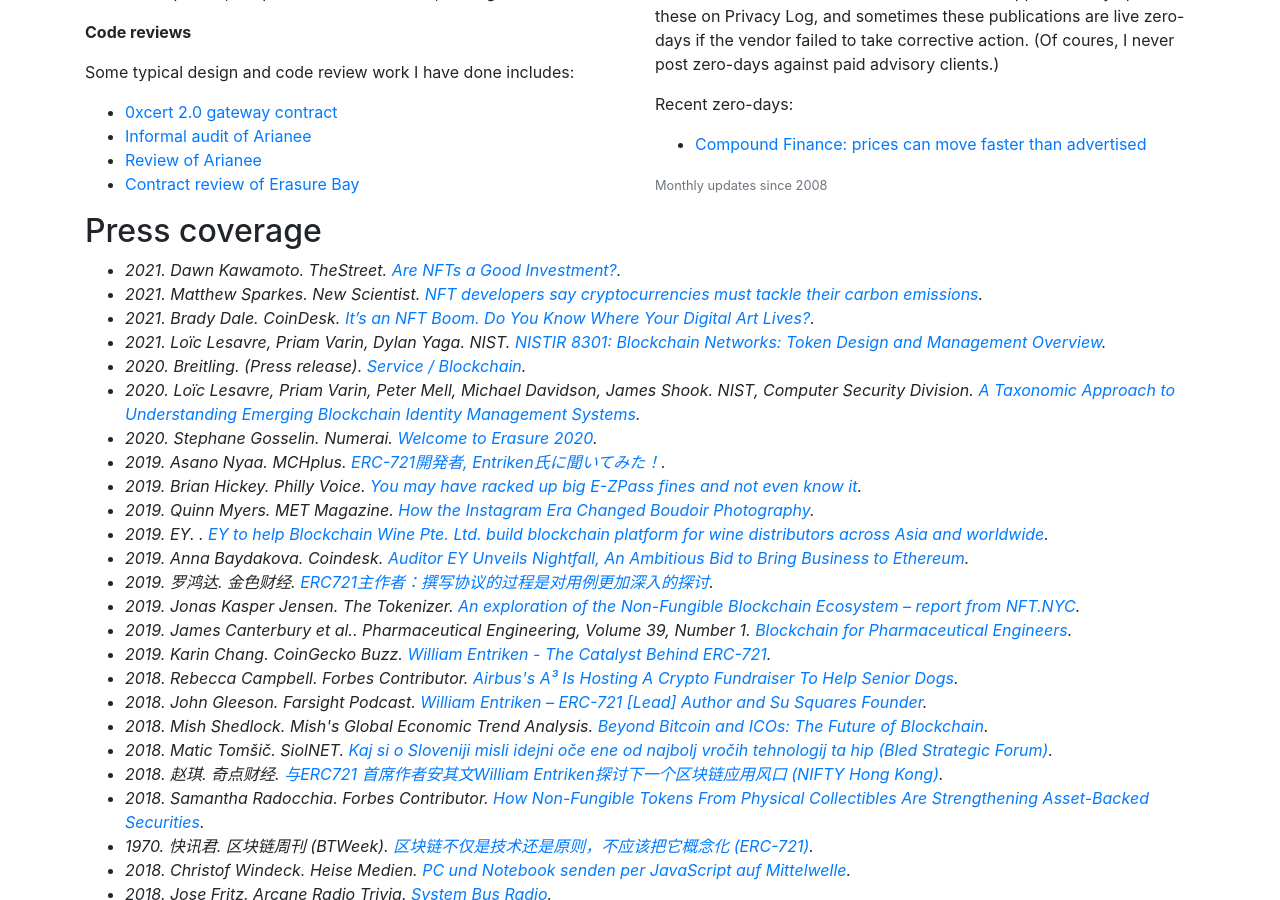
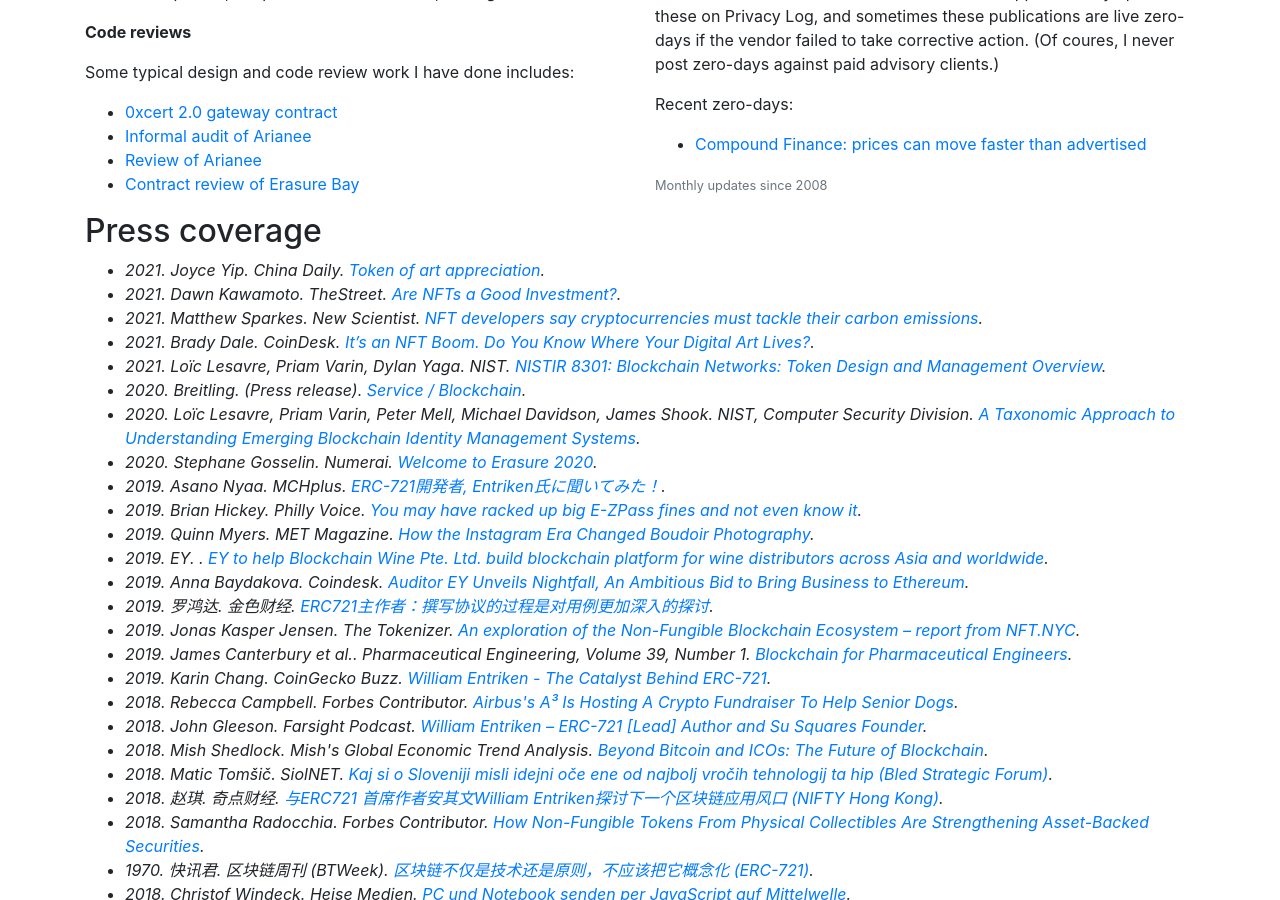
Before and after one commit to fulldecent/phor.net, a Jekyll site: the page built from index.html, in a window 1280 px wide and 900 px high, scrolled down 1484 px. Built offline with Jekyll 4.4.1, drawn with Linux system fonts in a browser that asks for light colours; nearby versions of some CDN libraries.

Commit message:
Add China Daily

```diff
--- a/_data/press-coverage.json
+++ b/_data/press-coverage.json
@@ -1,4 +1,11 @@
 [
+  {
+    "date": "2021-05-07",
+    "authors": ["Joyce Yip"],
+    "publication": "China Daily",
+    "url": "https://www.chinadaily.com.cn/a/202105/07/WS6094db49a31024ad0babc83e.html",
+    "title": "Token of art appreciation"
+  },
   {
     "date": "2021-04-13",
     "authors": ["Dawn Kawamoto"],
```
